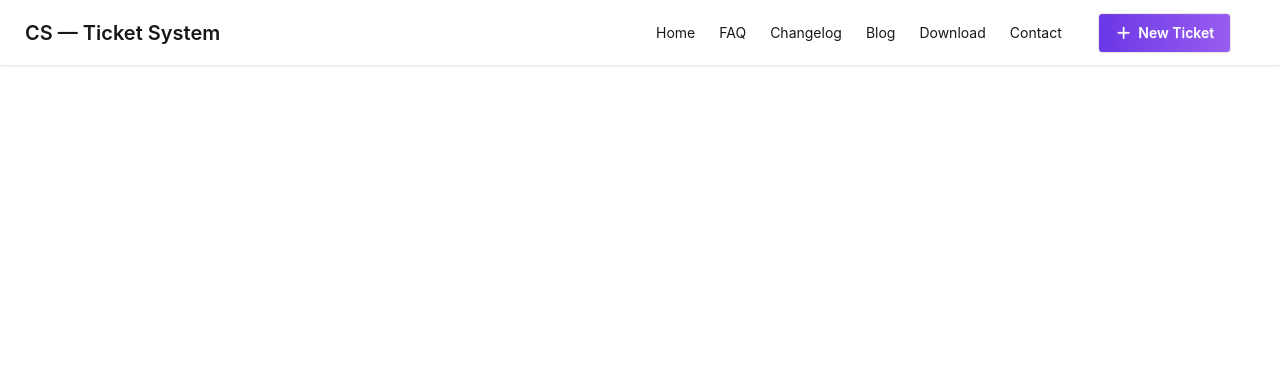
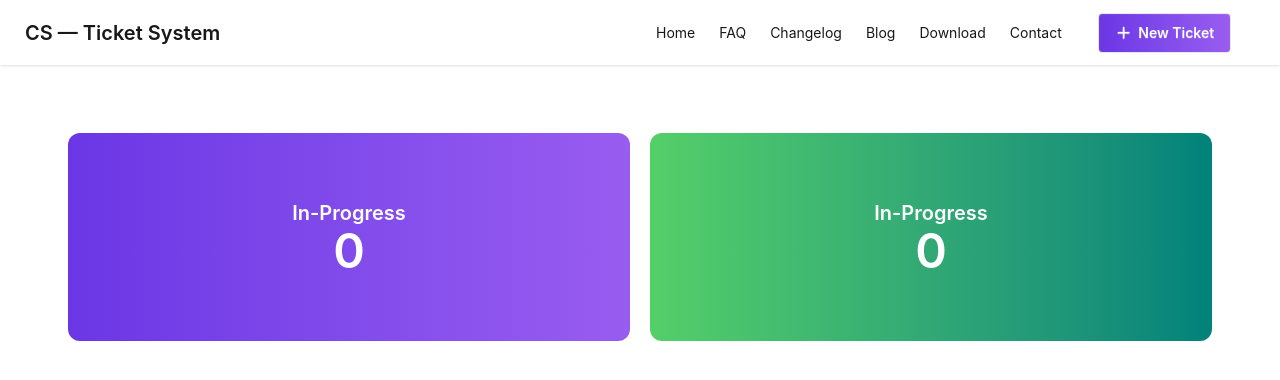
Before and after one commit to Pran-to/Tickets-Customer-Support-Zone, a React (Vite) app: page / in a window 1280 px wide. Shown: the top 380 px of the page. Built offline with nearby package versions, Linux system fonts and the light colour scheme.

Commit message:
added Banner section

```diff
--- a/src/App.jsx
+++ b/src/App.jsx
@@ -1,5 +1,6 @@
 
 import './App.css'
+import Banner from './component/Banner'
 import NavBar from './component/NavBar'
 
 function App() {
@@ -7,6 +8,7 @@ function App() {
   return (
     <>
      <NavBar></NavBar>
+     <Banner></Banner>
     </>
   )
 }
--- /dev/null
+++ b/src/component/Banner.jsx
@@ -0,0 +1,18 @@
+import React from "react";
+
+const Banner = () => {
+  return (
+    <div className=" flex max-w-300 mx-auto gap-5 my-10 p-7 ">
+      <div className="bg-linear-to-r from-[#6b36e5] to-[#995cf0] text-white w-[50%] h-52 text-center content-center rounded-xl">
+        <h1 className="text-xl font-semibold">In-Progress</h1>
+        <h1 className="text-5xl font-semibold">0</h1>
+      </div>
+      <div className="bg-linear-to-r from-[#54CF68] to-[#00827A] text-white w-[50%] h-52      text-center content-center rounded-xl">
+        <h1 className="text-xl font-semibold">In-Progress</h1>
+        <h1 className="text-5xl font-semibold">0</h1>
+      </div>
+    </div>
+  );
+};
+
+export default Banner;
```
